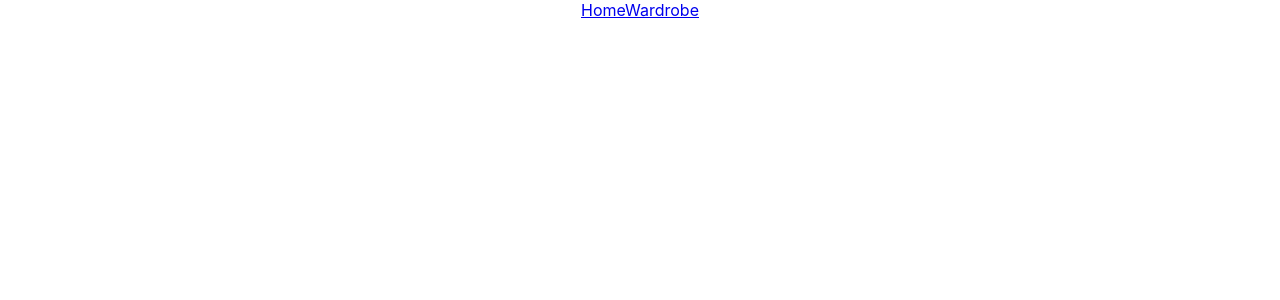
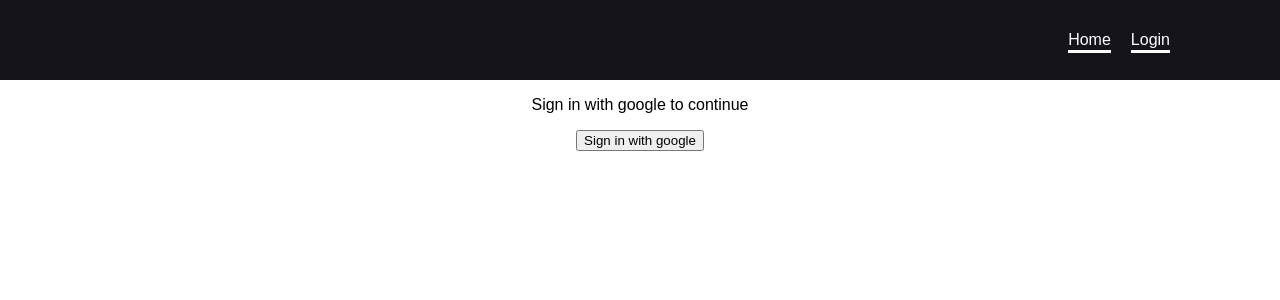
Before and after one commit to SahilLodhe/wardrobe-Rizz, a React (Create React App) app: page /login in a window 1280 px wide. Before the commit this address had no page. Shown: the top 300 px of the page. Built offline with nearby package versions, Linux system fonts and the light colour scheme; no server answers.

Commit message:
log in ang log out functionality made and navbar created

```diff
--- a/src/App.css
+++ b/src/App.css
@@ -2,37 +2,47 @@
   text-align: center;
 }
 
-.App-logo {
-  height: 40vmin;
-  pointer-events: none;
+body {
+  margin: 0;
+  padding: 0;
+  font-family: Arial, Helvetica, sans-serif;
 }
 
-@media (prefers-reduced-motion: no-preference) {
-  .App-logo {
-    animation: App-logo-spin infinite 20s linear;
-  }
+.navbar {
+  width: 100%;
+  height: 80px;
+  background-color: rgb(21, 20, 27);
+  display: flex;
+  align-items: center;
+  justify-content: flex-end;
 }
 
-.App-header {
-  background-color: #282c34;
-  min-height: 100vh;
+.navbar .links {
+  text-align: center;
+  margin-right: 50px;
+}
+
+.links a {
+  color: white;
+  text-decoration: none;
+  border-bottom: 3px solid white;
+  padding-bottom: 2px;
+  margin: 10px;
+}
+
+.navbar .user {
   display: flex;
-  flex-direction: column;
+  justify-content: center;
   align-items: center;
-  justify-content: center;
-  font-size: calc(10px + 2vmin);
+  margin-right: 50px;
+}
+
+.user p {
+  font-size: 15px;
+  margin-right: 10px;
   color: white;
 }
-
-.App-link {
-  color: #61dafb;
+.user img {
+  font-size: 15px;
+  border-radius: 50%;
 }
-
-@keyframes App-logo-spin {
-  from {
-    transform: rotate(0deg);
-  }
-  to {
-    transform: rotate(360deg);
-  }
-}
--- a/src/App.js
+++ b/src/App.js
@@ -1,5 +1,6 @@
 import logo from './logo.svg';
 import './App.css';
+import { Login } from "./pages/login"
 import { Navbar } from './components/navbar';
 import { BrowserRouter as Router, Route, Routes } from "react-router-dom"
 function App() {
@@ -8,7 +9,7 @@
       <Router> {/* everything related to react query dom has to be here */}
       <Navbar />{/* navbar component has to be placed between the Router and the Routes compulsorily! */}
         <Routes>
-
+        <Route path="/login" element={<Login />} />
           {/* <Route path="/createcomment" element={<CreateComment />} /> */}
         </Routes>
       </Router>
--- a/src/components/navbar.jsx
+++ b/src/components/navbar.jsx
@@ -1,14 +1,35 @@
 import { Link } from "react-router-dom"
 import React from "react"
 import '../App.css';
+import { auth } from "../config/firebase"
+import { signOut } from "firebase/auth"
+import { useAuthState } from "react-firebase-hooks/auth"
 
 export const Navbar = () => {
+    const[user,loading,error] = useAuthState(auth); // this hook will automatically update the user variable whenever you login with a different account
+    const signUserOut = async () => {
+        await signOut(auth);
+    }
     return(
         <div className="navbar">
             <div className="links">
                 <Link to="/">Home</Link>
-                <Link to="/">Wardrobe</Link>
+                {/* <Link to="/login">Login</Link> */}
+                {!user?(<Link to="/login">Login</Link>) :
+                (
+                    <Link to="/">Logout</Link>
+                )}
+                {/* if !user means if user state is invalid(user isn't logged in), then display the log in link on the navbar, else displat teh create post link on the navbar */}
             </div>
+            <div className="user">
+        {user && (
+          <>
+            <p> {user?.displayName} </p>
+            <img src={user?.photoURL || ""} width="20" height="20" />
+            <button onClick={signUserOut}> Log Out</button>
+          </>
+        )}
+      </div>
         </div>
-    )
+    );
 }
--- /dev/null
+++ b/src/config/firebase.js
@@ -0,0 +1,27 @@
+// Import the functions you need from the SDKs you need
+import { initializeApp } from "firebase/app";
+import { getAnalytics } from "firebase/analytics";
+import { getAuth,GoogleAuthProvider } from 'firebase/auth'
+import { getFirestore} from "firebase/firestore"
+// TODO: Add SDKs for Firebase products that you want to use
+// https://firebase.google.com/docs/web/setup#available-libraries
+
+// Your web app's Firebase configuration
+// For Firebase JS SDK v7.20.0 and later, measurementId is optional
+const firebaseConfig = {
+  apiKey: "AIzaSyCJzPTLj8jjDsz8__KJ2qc5hseXZbAgHQQ",
+  authDomain: "wardroberizz.firebaseapp.com",
+  projectId: "wardroberizz",
+  storageBucket: "wardroberizz.appspot.com",
+  messagingSenderId: "739436777956",
+  appId: "1:739436777956:web:35bf6c590d32d94c6437f1",
+  measurementId: "G-36E0HX1WV2"
+};
+
+// Initialize Firebase
+const app = initializeApp(firebaseConfig);
+const analytics = getAnalytics(app);
+
+export const auth = getAuth(app);
+export const provider = new GoogleAuthProvider(); // provides authentication
+export const db = getFirestore(app);
--- /dev/null
+++ b/src/pages/login.jsx
@@ -0,0 +1,20 @@
+import { auth, provider } from "../config/firebase"
+import { signInWithPopup } from "firebase/auth"
+import '../App.css';
+import { useNavigate } from "react-router-dom" // to redirect to home page after logging in
+export const Login = () => {
+    const navigate = useNavigate();
+    const signInWithGoogle = async () => {
+        const result = await signInWithPopup(auth,provider); // wait for the user's information
+        console.log(result);
+        navigate("/"); // the redirection function to redirect after logging in
+    }
+    return(
+        <div>
+            <p>Sign in with google to continue</p>
+            <button onClick={signInWithGoogle}>
+                Sign in with google
+            </button>
+        </div>
+    )
+}
```
